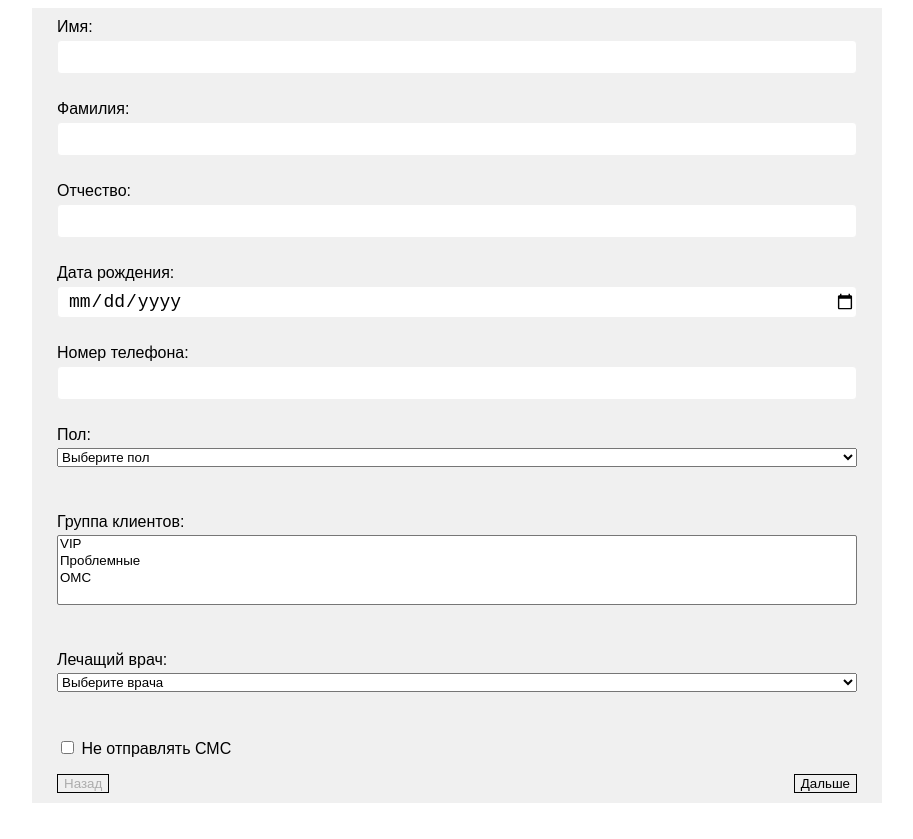
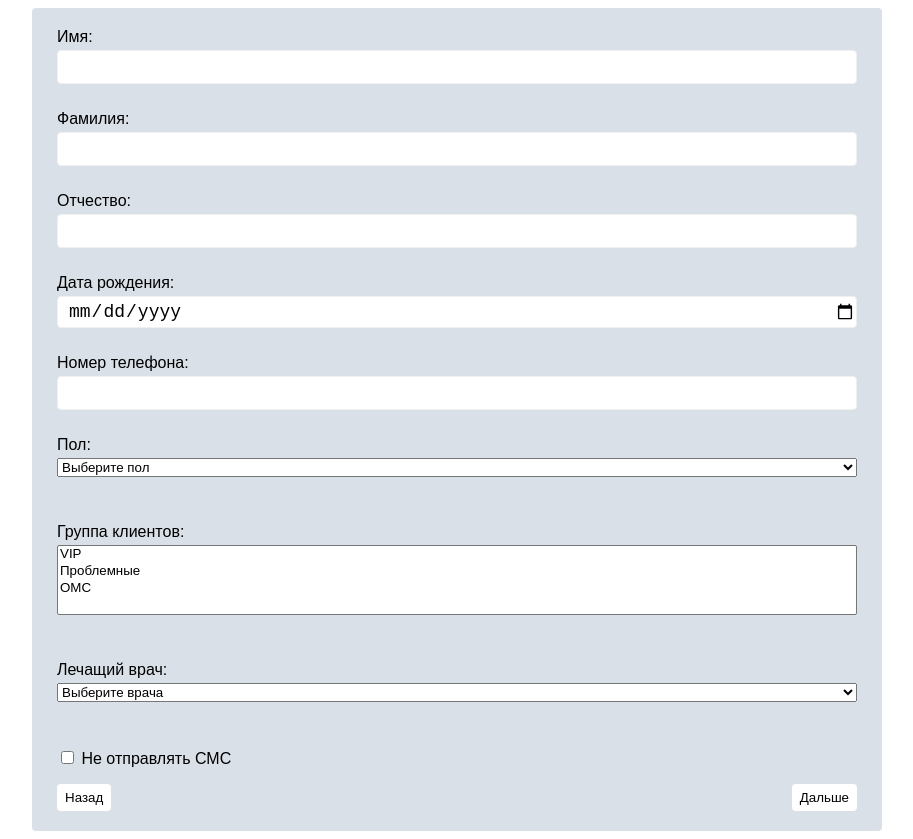
Before and after one commit to Sacramental48/vue2-forms, a Vue app: page / in a window 1280 px wide. Shown: the whole page, without its empty margins (183-1096 px from the left). Before the commit the page ends 811 px from the top, so only its background shows below. Built offline with nearby package versions, Linux system fonts and the light colour scheme.

Commit message:
minor changes in sass

```diff
--- a/src/assets/styles.sass
+++ b/src/assets/styles.sass
@@ -6,9 +6,10 @@
         display: flex
         flex-direction: column
         flex-grow: 1
-        background: #f0f0f0
+        background: #dae0e7
         max-width: 800px
-        padding: 10px 25px
+        padding: 20px 25px
+        border-radius: 4px
         select
             margin-bottom: 20px
             outline: none
@@ -16,16 +17,25 @@
         display: flex
         justify-content: space-between
         button
-            border: 1px solid #020202
+            border: none
             cursor: pointer
+            background-color: #ffffff
+            color: #000
+            border-radius: 4px
+            padding: 6px 8px
     &__button
         margin-top: 20px
         cursor: pointer
+        background-color: #ffffff
+        border-radius: 4px
+        border: none
+        height: 30px
 .form
     &__group
         display: flex
         flex-direction: column
         margin-bottom: 26px
+
     &__label
         margin-bottom: 4px
     &__input
```
